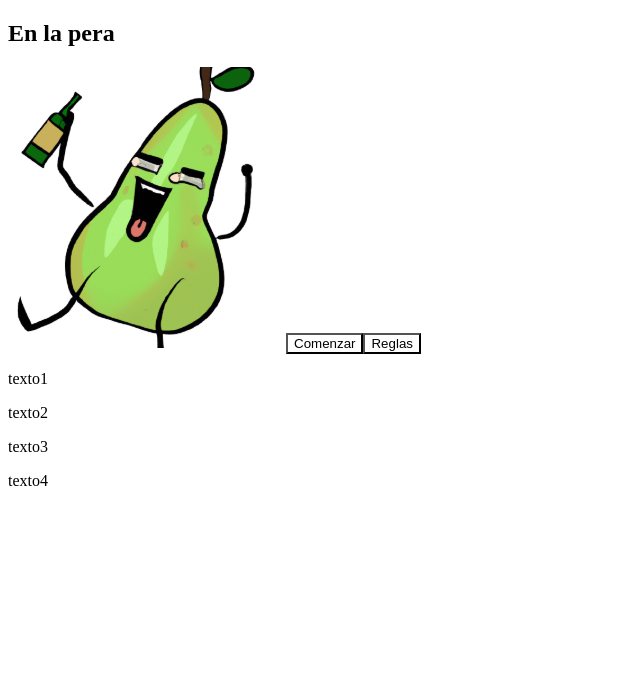
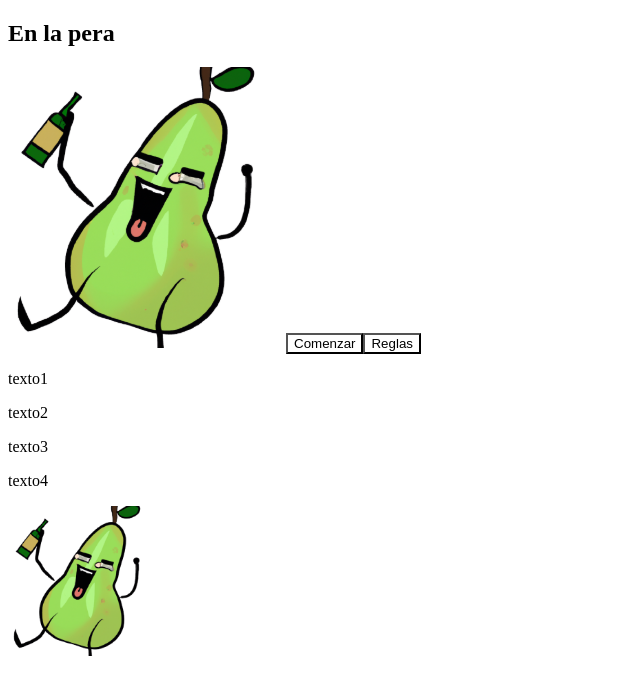
Before and after one commit to fernandoD91/EnLaPera, a React (Vite) app: page / in a window 1280 px wide. Shown: the top 694 px of the page, without its empty margins (0-640 px from the left). Built offline with nearby package versions, Linux system fonts and the light colour scheme.

Commit message:
creating the logo component

```diff
--- a/index.html
+++ b/index.html
@@ -7,7 +7,9 @@
     <title> En la Pera!!!</title>
   </head>
   <body>
-    <div id="root"></div>
+    <div id="root">
+
+    </div>
     <script type="module" src="/src/main.jsx"></script>
   </body>
 </html>
--- a/src/App.jsx
+++ b/src/App.jsx
@@ -1,6 +1,7 @@
 import './App.css'
 import { Home } from './Pages'
 import Cards from './componentes/organisms/Cards'
+import Logo from './componentes/atoms/Logo'
 
 function App() {
 
@@ -8,7 +9,10 @@ function App() {
     <div className="App">
       <Home/>
       <Cards/>
-    </div>
+      <Logo
+      size="home"
+      />
+     </div>
   )
 }
 
--- /dev/null
+++ b/src/componentes/atoms/Logo/index.jsx
@@ -0,0 +1,24 @@
+import { filterProps } from '@formatjs/intl'
+import React from 'react'
+import StyleLogo from './style.module.css'
+
+
+const Logo = (props
+) =>  {
+    return(
+    <>
+
+
+        { <img
+            className={StyleLogo[props.size]}
+            src='src\componentes\atoms\Logo\Logo.png'
+            alt={props.classLogo}/>
+        }
+
+
+    </>
+
+    )
+  }
+
+  export default Logo
--- /dev/null
+++ b/src/componentes/atoms/Logo/style.module.css
@@ -0,0 +1,16 @@
+.card{
+    width: 100px;
+    height: 100px;
+}
+
+.home{
+
+width: 150px;
+height: 150px;
+
+}
+
+.mini{
+ width: 70px;
+ height: 70px;
+}
--- a/src/componentes/atoms/index.jsx
+++ b/src/componentes/atoms/index.jsx
@@ -1 +1,2 @@
 export { default as Title } from './Title'
+export { default as Logo } from './Logo'
```
Also changed, not shown: src/componentes/atoms/Logo/Logo.png (added).
